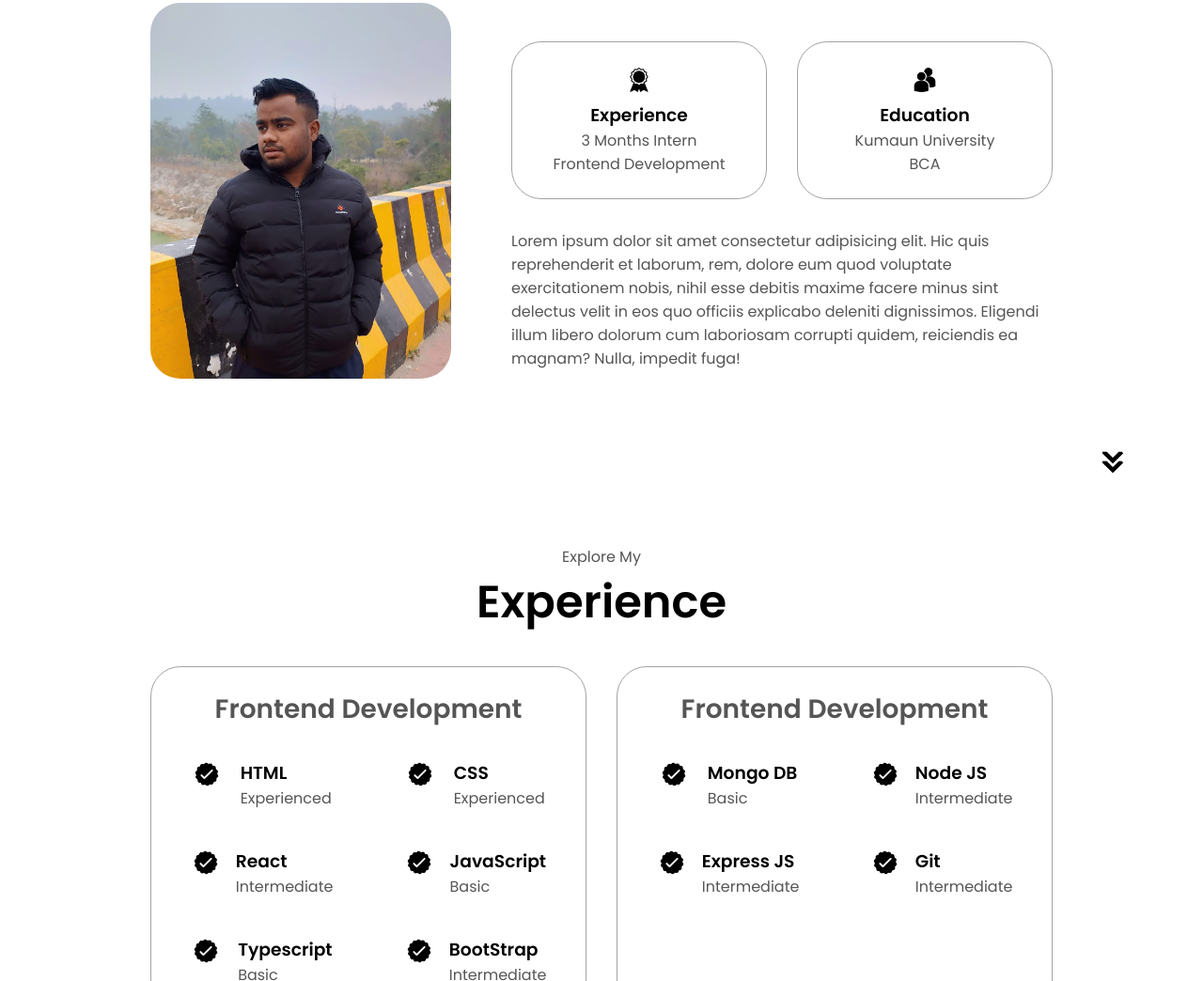
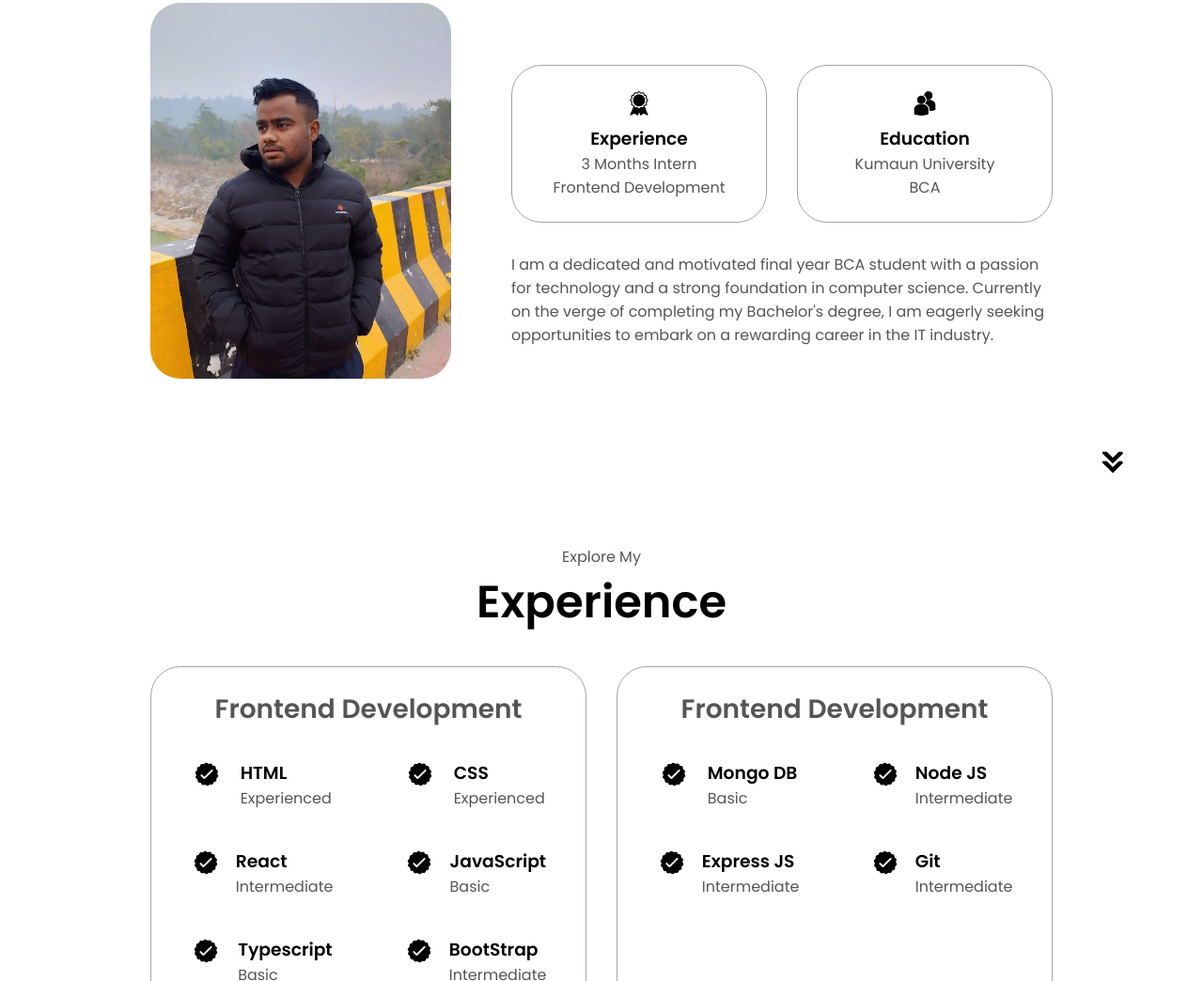
Before and after one commit to Tushar81940/My_Portfolio, a plain HTML site: page index.html in a window 1280 px wide. Shown: the part 1116-2160 px from the top of the page at 94% size. Drawn offline with Linux system fonts and the light colour scheme.

Commit message:
changeabout

```diff
--- a/index.html
+++ b/index.html
@@ -105,12 +105,7 @@
           </div>
           <div class="text-container">
             <p>
-              Lorem ipsum dolor sit amet consectetur adipisicing elit. Hic quis
-              reprehenderit et laborum, rem, dolore eum quod voluptate
-              exercitationem nobis, nihil esse debitis maxime facere minus sint
-              delectus velit in eos quo officiis explicabo deleniti dignissimos.
-              Eligendi illum libero dolorum cum laboriosam corrupti quidem,
-              reiciendis ea magnam? Nulla, impedit fuga!
+              I am a dedicated and motivated final year BCA student with a passion for technology and a strong foundation in computer science. Currently on the verge of completing my Bachelor's degree, I am eagerly seeking opportunities to embark on a rewarding career in the IT industry.
             </p>
           </div>
         </div>
```
